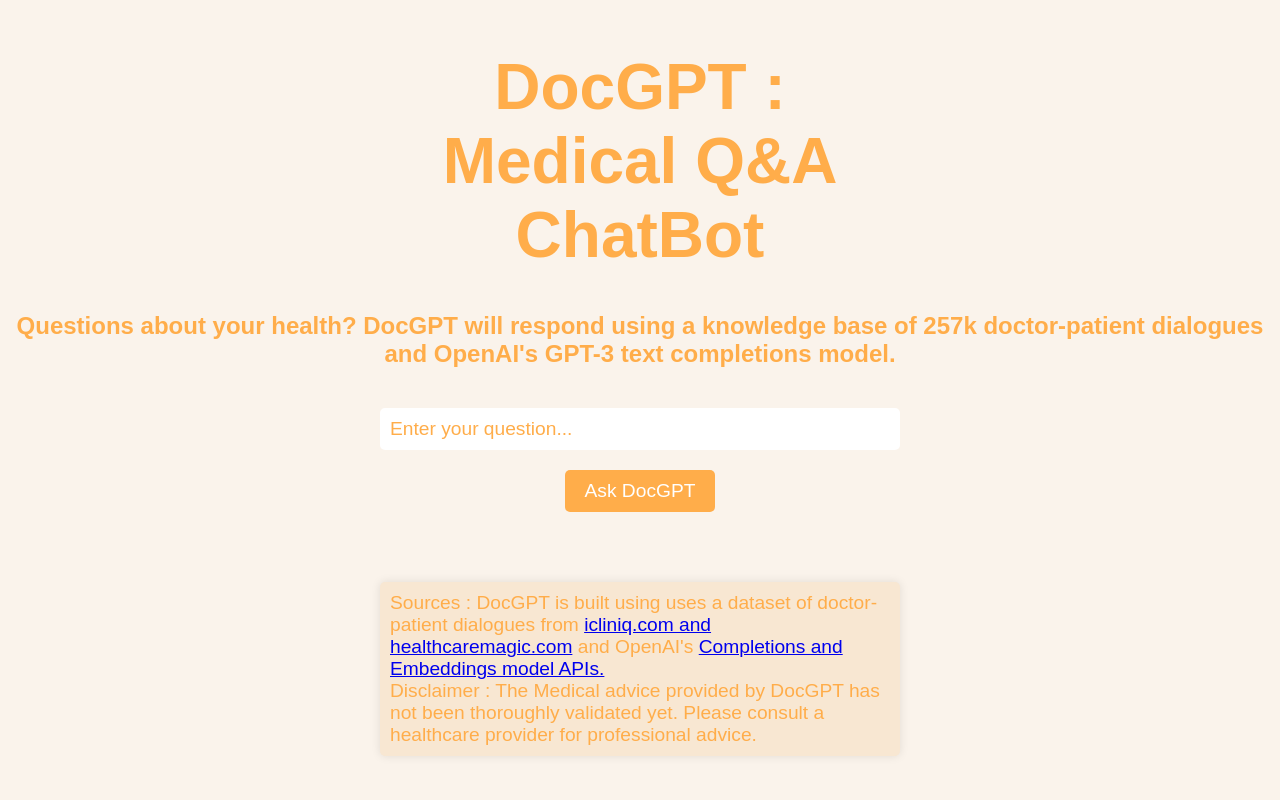
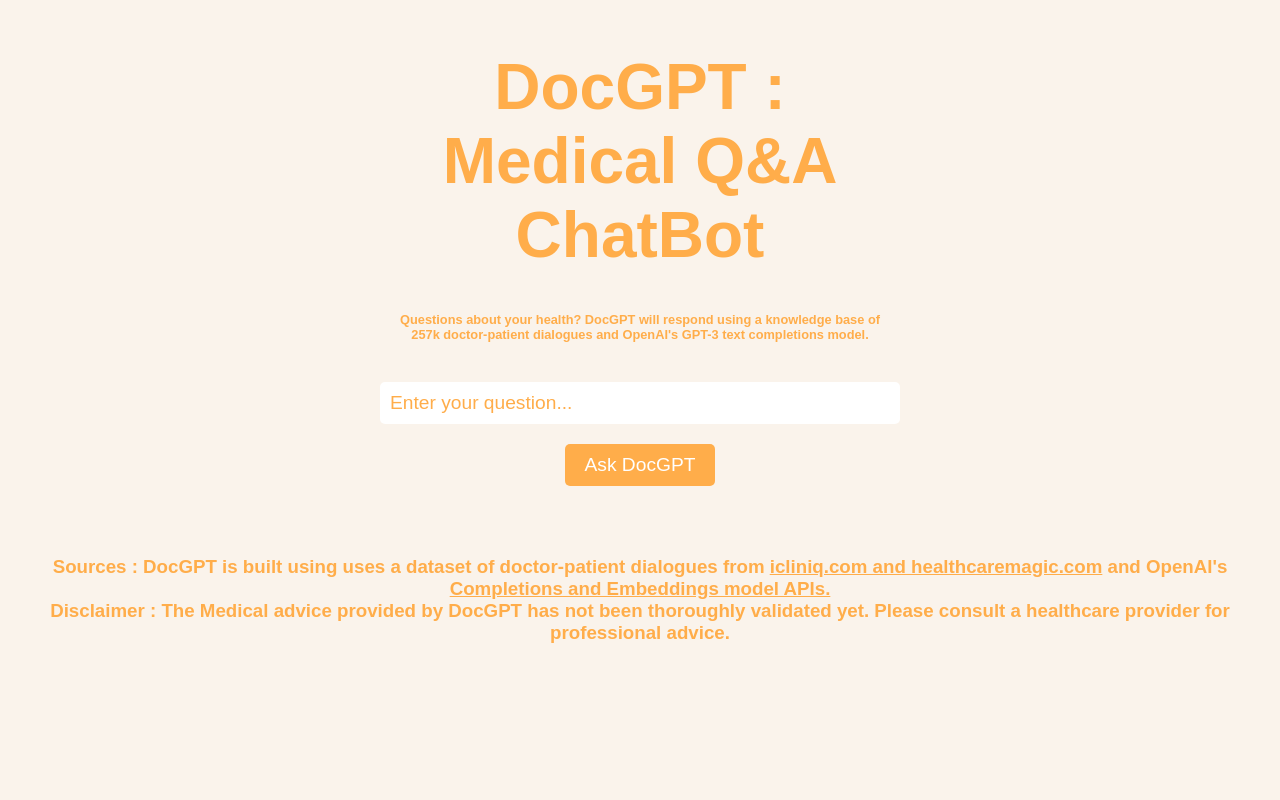
Before and after one commit to dustinmarshall/DocGPT, a Flask app: page / in a window 1280 px wide. Run offline with Flask 2, Linux system fonts and the light colour scheme.

Commit message:
updated html & css

```diff
--- a/static/css/style.css
+++ b/static/css/style.css
@@ -13,10 +13,20 @@ body {
     max-width: 500px;
   }
 
-  h3 {
-    font-size: 1em;
+  h2 {
+    font-size: 1.2em;
     margin: 40px auto 30px;
     max-width: 500px;
+  }
+
+  h2 {
+    font-size: .8em;
+    margin: 40px auto 30px;
+    max-width: 500px;
+  }
+
+  a {
+    color: #FFAD4A;
   }
 
   form {
--- a/templates/index.html
+++ b/templates/index.html
@@ -17,11 +17,11 @@
         <p> Q : {{ text }} <br><br>
             PregChat : {{ answer }}</p>
     {% endif %}
-    <p>Sources : DocGPT is built using uses a dataset of doctor-patient dialogues from
+    <h3>Sources : DocGPT is built using uses a dataset of doctor-patient dialogues from
         <a href="https://www.google.com">icliniq.com and healthcaremagic.com</a>
         and OpenAI's <a href="https://www.google.com">Completions and Embeddings model APIs.</a><br>
         Disclaimer : The Medical advice provided by DocGPT has not been thoroughly validated yet. Please consult
         a healthcare provider for professional advice.
-    </p>
+    </h3>
 </body>
 </html>
```
